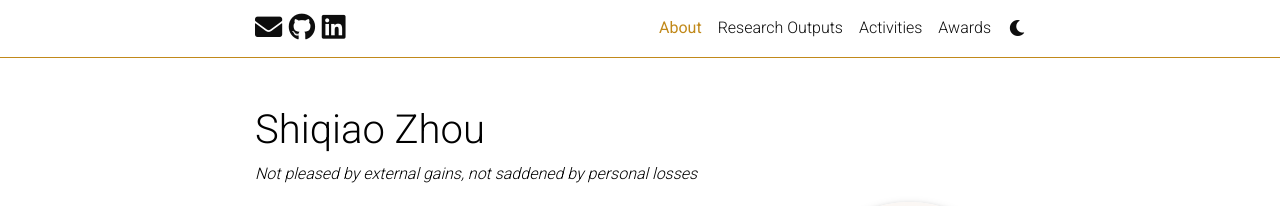
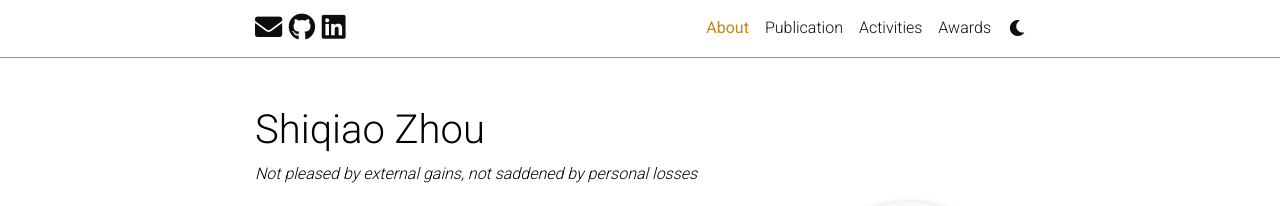
Before and after one commit to ShiqiaoZhou/ShiqiaoZhou.github.io, a Jekyll site: the page built from _pages/about.md, in a window 1280 px wide. Shown: the top 206 px of the page. Built offline with Jekyll 4.4.1, drawn with Linux system fonts in a browser that asks for light colours; full-size pictures stand in for the smaller copies a plugin makes; comment, search, counter and statistics services are not loaded; a style sheet for code colours, icons or effects is not loaded.

Commit message:
update structure

```diff
--- a/_pages/research.md
+++ b/_pages/publication.md
@@ -1,7 +1,7 @@
 ---
 layout: page
-permalink: /research/
-title: Research Outputs
+permalink: /publication/
+title: Publication
 description: † denotes equal contribution | * denotes corresponding authorship
 years: [2026, 2025]
 nav: true
```
